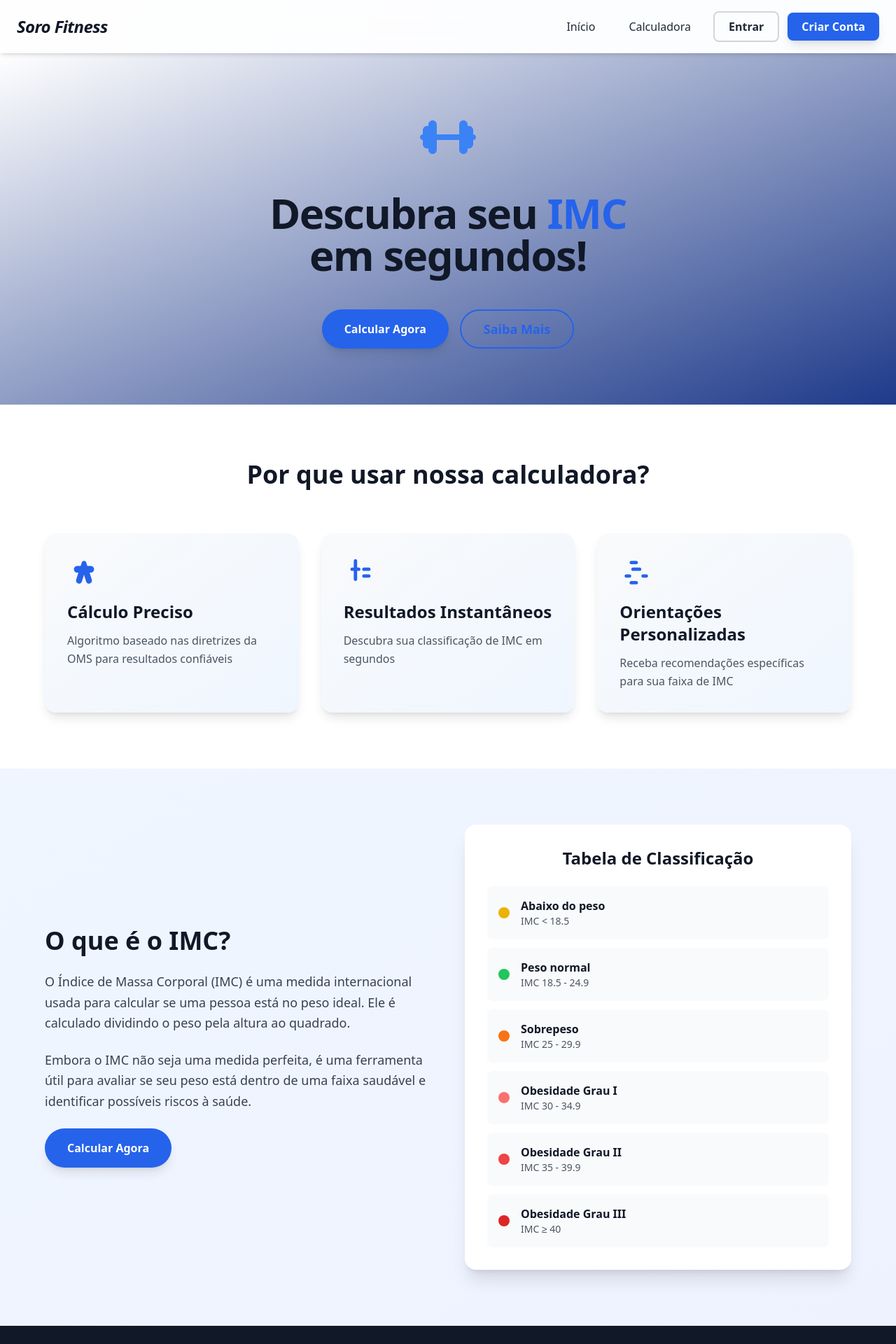
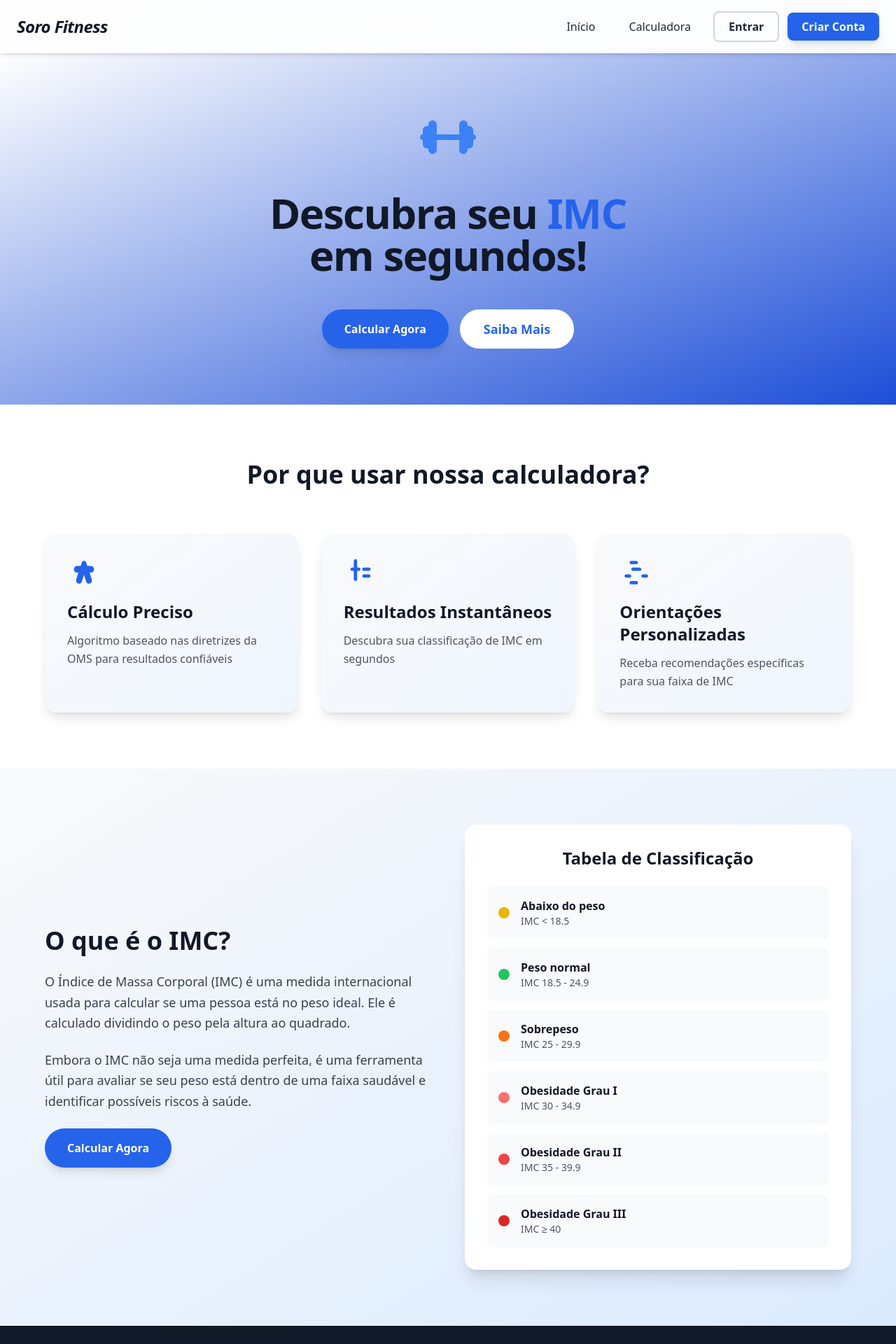
Before and after one commit to gustahxn/CalcImc, a React (Vite) app in the folder calcImc/: page / in a window 1280 px wide. Shown: the top 1920 px of the page at 70% size. Built offline with nearby package versions, Linux system fonts and the light colour scheme; no server answers.

Commit message:
Update: Div1 style and button colors changed

```diff
--- a/calcImc/src/components/Home.jsx
+++ b/calcImc/src/components/Home.jsx
@@ -64,7 +64,7 @@ const Home = () => {
   return (
     <div className="min-h-screen">
       <section className="relative py-20 px-6 overflow-hidden">
-      <div className="absolute inset-0 bg-gradient-to-br from-white to-blue-900"></div>
+      <div className="absolute inset-0 bg-gradient-to-br from-white to-blue-700"></div>
         <div className="max-w-6xl mx-auto relative z-10">
           <div className="text-center space-y-8">
             <div className="inline-block">
@@ -93,7 +93,7 @@ const Home = () => {
               </Link>
               <button
                 onClick={scrollToInfo}
-                className="border-2 border-blue-600 text-blue-600 hover:bg-blue-50 font-bold py-3 px-8 rounded-full text-lg transition"
+                className="border-2 border-white bg-white text-blue-600 hover:bg-blue-50 font-bold py-3 px-8 rounded-full text-lg transition"
               >
                 Saiba Mais
               </button>
@@ -129,7 +129,7 @@ const Home = () => {
 
       <section
         id="info"
-        className="py-20 px-6 bg-gradient-to-br from-blue-50 to-indigo-50"
+        className="py-20 px-6 bg-gradient-to-br from-blue-80 to-indigo-50"
       >
         <div className="max-w-6xl mx-auto">
           <div className="grid md:grid-cols-2 gap-12 items-center">
```
